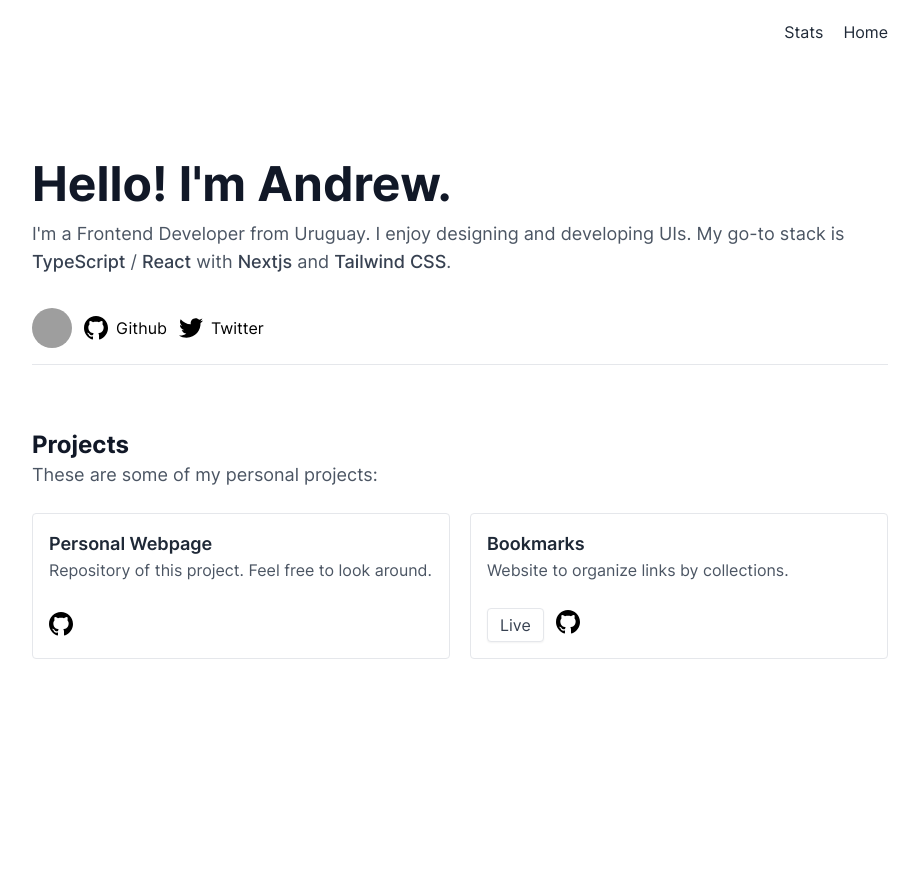
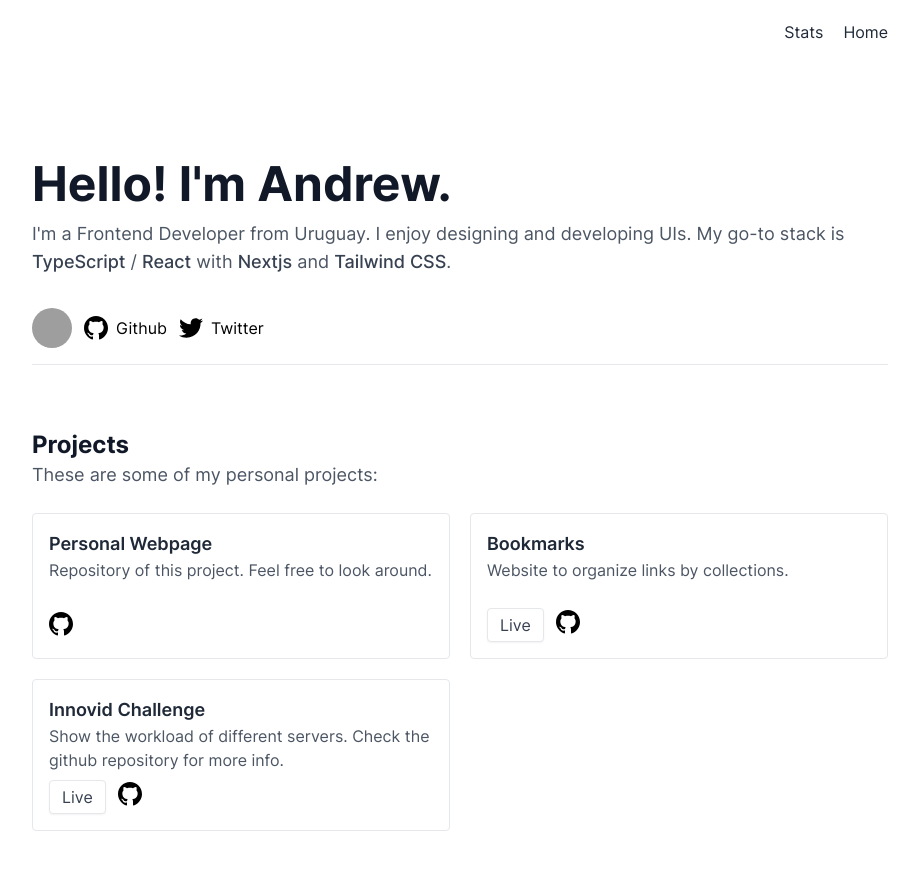
Before and after one commit to andresmarpz/website, a Next.js app: page / in a window 1280 px wide. Shown: the whole page, without its empty margins (180-1099 px from the left). Built offline with nearby package versions, Linux system fonts and the light colour scheme; grey boxes are pictures that could not be loaded.

Commit message:
Added innovid-challenge

```diff
--- a/data/projects/bookmarks.json
+++ b/data/projects/bookmarks.json
@@ -5,5 +5,5 @@
     "github": "https://github.com/andresmarpz/bookmarks",
     "icon": "/svgs/bookmark.svg",
     "image": "/images/projects/bookmarks.png",
-    "index": 0
+    "index": 1
 }
--- /dev/null
+++ b/data/projects/innovid-challenge.json
@@ -0,0 +1,7 @@
+{
+    "title": "Innovid Challenge",
+    "description": "Show the workload of different servers. Check the github repository for more info.",
+    "link": "https://innovid.andresmarpz.com/",
+    "github": "https://github.com/andresmarpz/innovid-challenge",
+    "index": 2
+}
--- a/data/projects/personal-webpage.json
+++ b/data/projects/personal-webpage.json
@@ -2,5 +2,5 @@
     "title": "Personal Webpage",
     "description": "Repository of this project. Feel free to look around.",
     "github": "https://github.com/andresmarpz/andresmarpz.com",
-    "index": 1
+    "index": 0
 }
--- a/helper/projects.ts
+++ b/helper/projects.ts
@@ -23,6 +23,6 @@ export async function getProjects() {
         projects.push(project);
     });
 
-    projects.sort((a: project, b: project) => (a.index > b.index ? -1 : 1));
+    projects.sort((a: project, b: project) => (a.index > b.index ? 1 : -1));
     return projects;
 }
```
